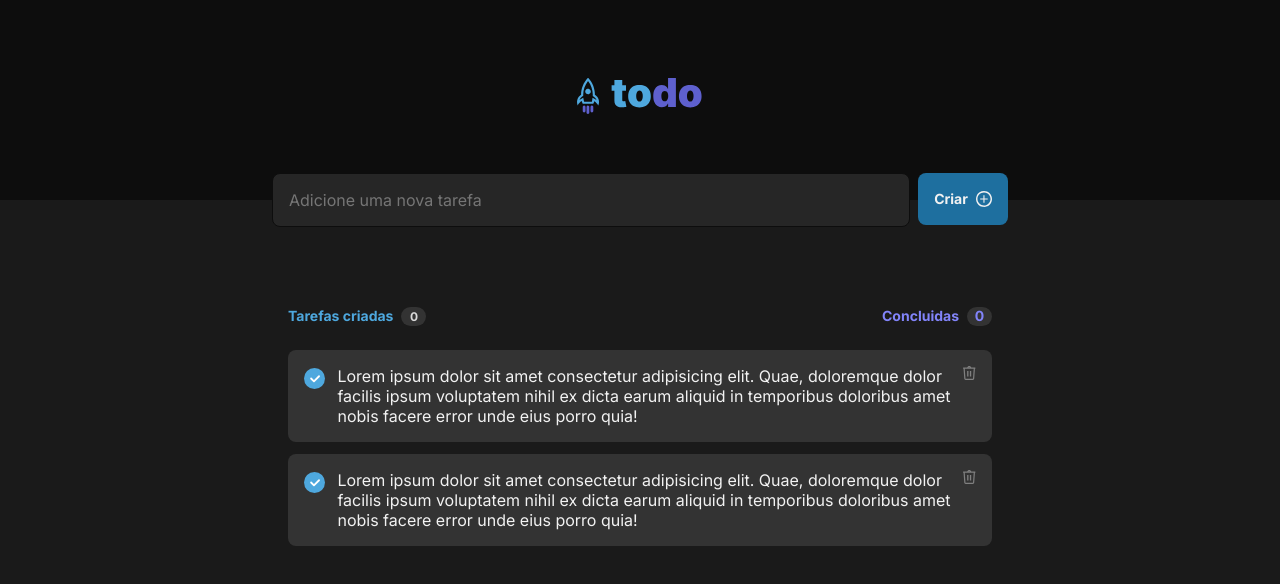
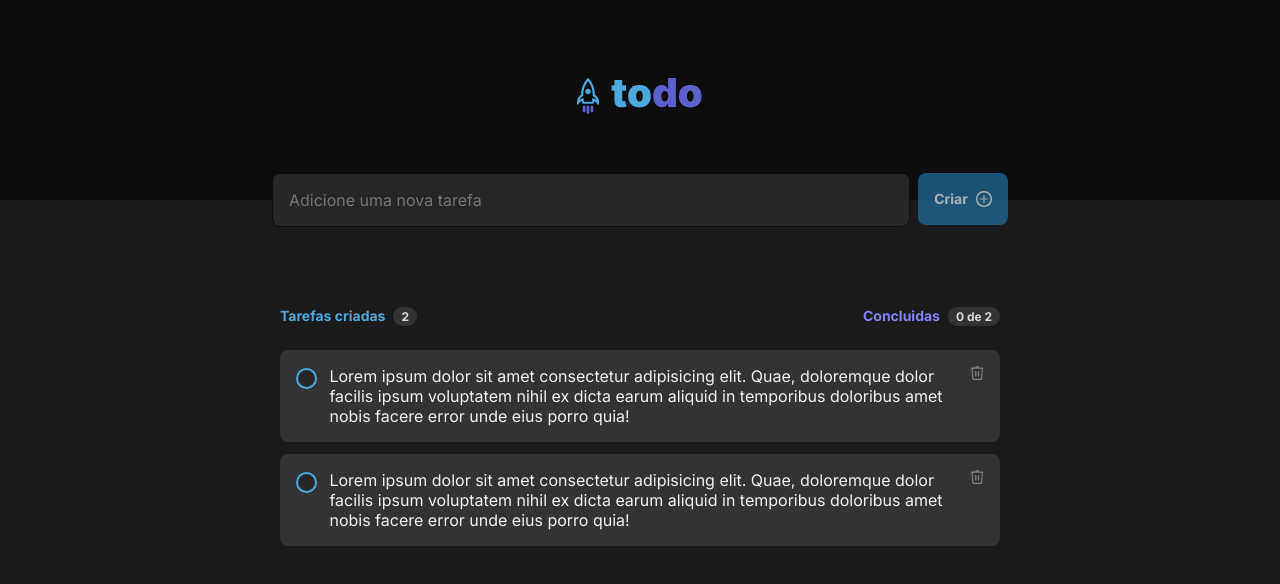
Before and after one commit to gboliveir/todo, a React (Vite) app: page / in a window 1280 px wide. Shown: the top 584 px of the page. Built offline with nearby package versions, Linux system fonts and the light colour scheme.

Commit message:
feat: adicionando funcionalidades à aplicação e corrigindo ultimos bugs

```diff
--- a/src/App.tsx
+++ b/src/App.tsx
@@ -1,13 +1,17 @@
 import { Header } from './components/Header';
 import { TodoCreateInput } from './components/TodoCreateInput';
 import { TodoList } from './components/TodoList';
+
+import { TodoListProvider } from './contexts/TodoListContext';
 
 export function App() {
   return (
     <div>
       <Header />
-      <TodoCreateInput />
-      <TodoList />
+      <TodoListProvider>
+        <TodoCreateInput />
+        <TodoList />
+      </TodoListProvider>
     </div>
   )
 }
--- a/src/components/Todo.module.css
+++ b/src/components/Todo.module.css
@@ -1,19 +1,40 @@
-.todo {
+.todoEnable {
   display: flex;
   align-items: flex-start;
   background-color: var(--gray-400);
   border-radius: 8px;
-  padding: 1rem;
+  padding: 1rem 1.3rem 1rem 1rem;
   min-height: 4.5rem;
   margin-bottom: 0.75rem;
+  position: relative;
 
   color: var(--gray-100);
 }
 
-.todo p {
+.todoDisabled {
+  display: flex;
+  align-items: flex-start;
+  background-color: var(--gray-500);
+  border-radius: 8px;
+  padding: 1rem 1.3rem 1rem 1rem;
+  min-height: 4.5rem;
+  margin-bottom: 0.75rem;
+  position: relative;
+
+  color: var(--gray-100);
+}
+
+.descriptionEnable {
   color: var(--gray-100);
   font-size: 1rem;
   margin-left: 0.75rem;
+}
+
+.descriptionDisabled {
+  color: var(--gray-100);
+  font-size: 1rem;
+  margin-left: 0.75rem;
+  text-decoration: line-through
 }
 
 .deleteToDoButton {
@@ -23,6 +44,8 @@
   border: 0;
   cursor: pointer;
   background: transparent;
+  position: absolute;
+  right: 1rem;
 }
 
 .deleteToDoButton:hover {
@@ -32,14 +55,6 @@
 .deleteToDoButton img {
   font-size: 1.5rem;
   color: var(--gray-300);
-  line-height: 0;
-}
-
-.checkbox {
-  border: 2px solid var(--blue);
-  border-radius: 50%;
-  width: 1.09rem;
-  height: 1.09rem;
   line-height: 0;
 }
 
@@ -56,6 +71,7 @@
   border: 2px solid var(--blue);
   border-radius: 50%;
   margin-top: 2px;
+  cursor: pointer;
 }
 
 .customCheckbox input:checked + label:before {
--- a/src/components/Todo.tsx
+++ b/src/components/Todo.tsx
@@ -1,3 +1,6 @@
+import { useContext } from 'react';
+import { TodoListContext } from '../contexts/TodoListContext';
+
 import trash from '../assets/trash.svg';
 
 import styles from './Todo.module.css';
@@ -5,32 +8,32 @@ import styles from './Todo.module.css';
 interface TodoProps {
   id: string;
   description: string;
-  onChangeActivationTodoItem: (id: string) => void;
   isActive: boolean;
 }
 
 export function Todo({
   id,
   description,
-  onChangeActivationTodoItem,
   isActive
 }: TodoProps) {
+  const { handleChangeActivationTodoItem, removeTodo } = useContext(TodoListContext);
+
   return (
-    <div key={id} className={styles.todo}>
+    <div className={!isActive ? styles.todoEnable : styles.todoDisabled}>
       <div className={styles.customCheckbox}>
         <input
-          id="todoStatus"
-          name='todoStatus'
+          id={`todoStatus-${id}`}
+          name={`todoStatus-${id}`}
           checked={isActive}
           type="checkbox"
-          onChange={() => onChangeActivationTodoItem(id)}
+          onChange={() => handleChangeActivationTodoItem(id)}
         />
-        <label htmlFor="todoStatus" />
+        <label htmlFor={`todoStatus-${id}`} />
       </div>
 
-      <p>{description}</p>
+      <p className={!isActive ? styles.descriptionEnable : styles.descriptionDisabled}>{description}</p>
 
-      <button className={styles.deleteToDoButton}>
+      <button onClick={() => removeTodo(id)} className={styles.deleteToDoButton}>
         <img src={trash} alt="Lixeira" />
       </button>
     </div>
--- a/src/components/TodoCreateInput.module.css
+++ b/src/components/TodoCreateInput.module.css
@@ -2,7 +2,8 @@
   display: flex;
   justify-content: center;
   gap: 8px;
-  margin: calc(0px - 1.6875rem) 1rem 0;
+  margin: calc(0px - 1.6875rem) 0 0;
+  padding: 0 1rem;
 }
 
 .inputGroup {
@@ -46,6 +47,11 @@
   cursor: pointer;
 }
 
-.submitButton:hover {
-  opacity: 0.9;
+.submitButton:not(:disabled):hover {
+  opacity: 0.8;
 }
+
+.submitButton:disabled {
+  opacity: 0.7;
+  cursor: not-allowed;
+}
--- a/src/components/TodoCreateInput.tsx
+++ b/src/components/TodoCreateInput.tsx
@@ -1,4 +1,6 @@
-import { ChangeEvent, FormEvent, InvalidEvent, useState } from 'react';
+import { ChangeEvent, FormEvent, InvalidEvent, useState, useContext } from 'react';
+import { TodoListContext } from '../contexts/TodoListContext';
+import { v4 as uuidv4 } from 'uuid';
 
 import plusIcon from '../assets/plus-icon.svg';
 
@@ -6,6 +8,7 @@ import styles from './TodoCreateInput.module.css';
 
 export function TodoCreateInput() {
   const [newTodoText, setNewTodoText] = useState('');
+  const { addTodo } = useContext(TodoListContext);
 
   function handleNewTodoChange(event: ChangeEvent<HTMLInputElement>) {
     event.target.setCustomValidity('');
@@ -15,13 +18,22 @@ export function TodoCreateInput() {
   function handleCreateNewTodo(event: FormEvent) {
     event.preventDefault();
 
-    // setComments([...comments, newCommentText]);
+    const newTodo = {
+      id: uuidv4(),
+      isActive: false,
+      description: newTodoText
+    }
+
+    addTodo(newTodo);
+
     setNewTodoText('')
   }
 
   function handleNewTodoInvalid(event: InvalidEvent<HTMLInputElement>) {
-    event.target.setCustomValidity('Campo obrigatório!');
+    event.target.setCustomValidity('É necessário preencher o campo para criar uma nova Task!');
   }
+
+  const isInputEmpty = newTodoText === '';
 
   return (
     <form onSubmit={handleCreateNewTodo} className={styles.form}>
@@ -43,6 +55,7 @@ export function TodoCreateInput() {
       <button
         className={styles.submitButton}
         type='submit'
+        disabled={isInputEmpty}
       >
         Criar
         <img src={plusIcon} alt="Icone de adição" />
--- a/src/components/TodoList.module.css
+++ b/src/components/TodoList.module.css
@@ -1,6 +1,6 @@
 .wrapper {
   padding: 0 1rem;
-  max-width: 46rem;
+  max-width: 47rem;
   margin: 5rem auto 0 auto;
 }
 
@@ -38,7 +38,7 @@
   align-items: center;
   justify-content: center;
 
-  width: 1.5625rem;
+  padding: 0.5rem;
   height: 1.1875rem;
   margin-left: 8px;
   border-radius: 999px;
--- a/src/components/TodoList.tsx
+++ b/src/components/TodoList.tsx
@@ -1,52 +1,43 @@
-import { useState } from 'react';
-
-import { v4 as uuidv4 } from 'uuid';
+import { useContext } from 'react';
+import { TodoListContext } from '../contexts/TodoListContext';
 
 import { Todo } from './Todo';
 import { Empty } from './Empty';
 
 import styles from './TodoList.module.css';
 
-const initialTodoList = [
-  {
-    id: uuidv4(),
-    isActive: true,
-    description: 'Lorem ipsum dolor sit amet consectetur adipisicing elit. Quae, doloremque dolor facilis ipsum voluptatem nihil ex dicta earum aliquid in temporibus doloribus amet nobis facere error unde eius porro quia!'
-  },
-  {
-    id: uuidv4(),
-    isActive: true,
-    description: 'Lorem ipsum dolor sit amet consectetur adipisicing elit. Quae, doloremque dolor facilis ipsum voluptatem nihil ex dicta earum aliquid in temporibus doloribus amet nobis facere error unde eius porro quia!'
-  }
-]
-
 export function TodoList() {
-  const [todoList, setTodoList] = useState(initialTodoList);
-
-  function handleChangeActivationTodoItem(id: string) {
-    const newTodoList = todoList.map(todo => {
-      if (todo.id === id) {
-        return { ...todo, isActive: !todo.isActive }
-      }
-
-      return todo;
-    });
-
-    setTodoList(newTodoList);
-  }
+  const { todoList } = useContext(TodoListContext);
 
   const listIsGreaterThanZero = todoList.length > 0;
+
+  function countCompletedTasks() {
+    const numberOfTasksCompleted = todoList.reduce(
+      (previousValue, currentValue, index, array) => {
+        if (currentValue.isActive) {
+          return previousValue + 1;
+        }
+
+        return previousValue;
+      }, 0);
+
+    return numberOfTasksCompleted;
+  }
 
   return (
     <div className={styles.wrapper}>
       <header className={styles.toDoListHeader}>
         <span>
           Tarefas criadas
-          <div className={styles.toDoCount}>0</div>
+          <div className={styles.toDoCount}>
+            {todoList.length}
+          </div>
         </span>
         <span>
           Concluidas
-          <span className={styles.toDoCount}>0</span>
+          <div className={styles.toDoCount}>
+            {`${countCompletedTasks()} de ${todoList.length}`}
+          </div>
         </span>
       </header>
 
@@ -59,7 +50,6 @@ export function TodoList() {
                 id={todo.id}
                 description={todo.description}
                 isActive={todo.isActive}
-                onChangeActivationTodoItem={handleChangeActivationTodoItem}
               />
             );
           })
--- /dev/null
+++ b/src/contexts/TodoListContext.tsx
@@ -0,0 +1,71 @@
+import { createContext, ReactNode, SetStateAction, useState } from 'react';
+
+import { v4 as uuidv4 } from 'uuid';
+
+const initialTodoList = [
+  {
+    id: uuidv4(),
+    isActive: false,
+    description: 'Lorem ipsum dolor sit amet consectetur adipisicing elit. Quae, doloremque dolor facilis ipsum voluptatem nihil ex dicta earum aliquid in temporibus doloribus amet nobis facere error unde eius porro quia!'
+  },
+  {
+    id: uuidv4(),
+    isActive: false,
+    description: 'Lorem ipsum dolor sit amet consectetur adipisicing elit. Quae, doloremque dolor facilis ipsum voluptatem nihil ex dicta earum aliquid in temporibus doloribus amet nobis facere error unde eius porro quia!'
+  }
+]
+
+interface TodoListProviderProps {
+  children: ReactNode;
+}
+
+interface TodoListData {
+  id: string;
+  isActive: boolean;
+  description: string;
+}
+
+interface TodoListContextData {
+  todoList: TodoListData[];
+  addTodo: (todo: TodoListData) => void;
+  removeTodo: (id: string) => void;
+  handleChangeActivationTodoItem: (id: string) => void;
+}
+
+export const TodoListContext = createContext<TodoListContextData>({} as TodoListContextData);
+
+export function TodoListProvider({ children }: TodoListProviderProps) {
+  const [todoList, setTodoList] = useState<TodoListData[]>(initialTodoList);
+
+  async function addTodo(newTodo: TodoListData) {
+    setTodoList([ ...todoList, newTodo ]);
+  }
+
+  async function removeTodo(id: string) {
+    const newTodoList = todoList.filter(todo => todo.id !== id);
+
+    setTodoList(newTodoList);
+  }
+
+  async function handleChangeActivationTodoItem(id: string) {
+    console.log(id);
+
+    const newTodoList = todoList.map(todo => {
+      if (todo.id === id) {
+        return { ...todo, isActive: !todo.isActive }
+      }
+
+      return todo;
+    });
+
+    console.log(newTodoList);
+
+    setTodoList(newTodoList);
+  }
+
+  return (
+    <TodoListContext.Provider value={{ todoList, addTodo, removeTodo, handleChangeActivationTodoItem }}>
+      {children}
+    </TodoListContext.Provider>
+  );
+}
```
